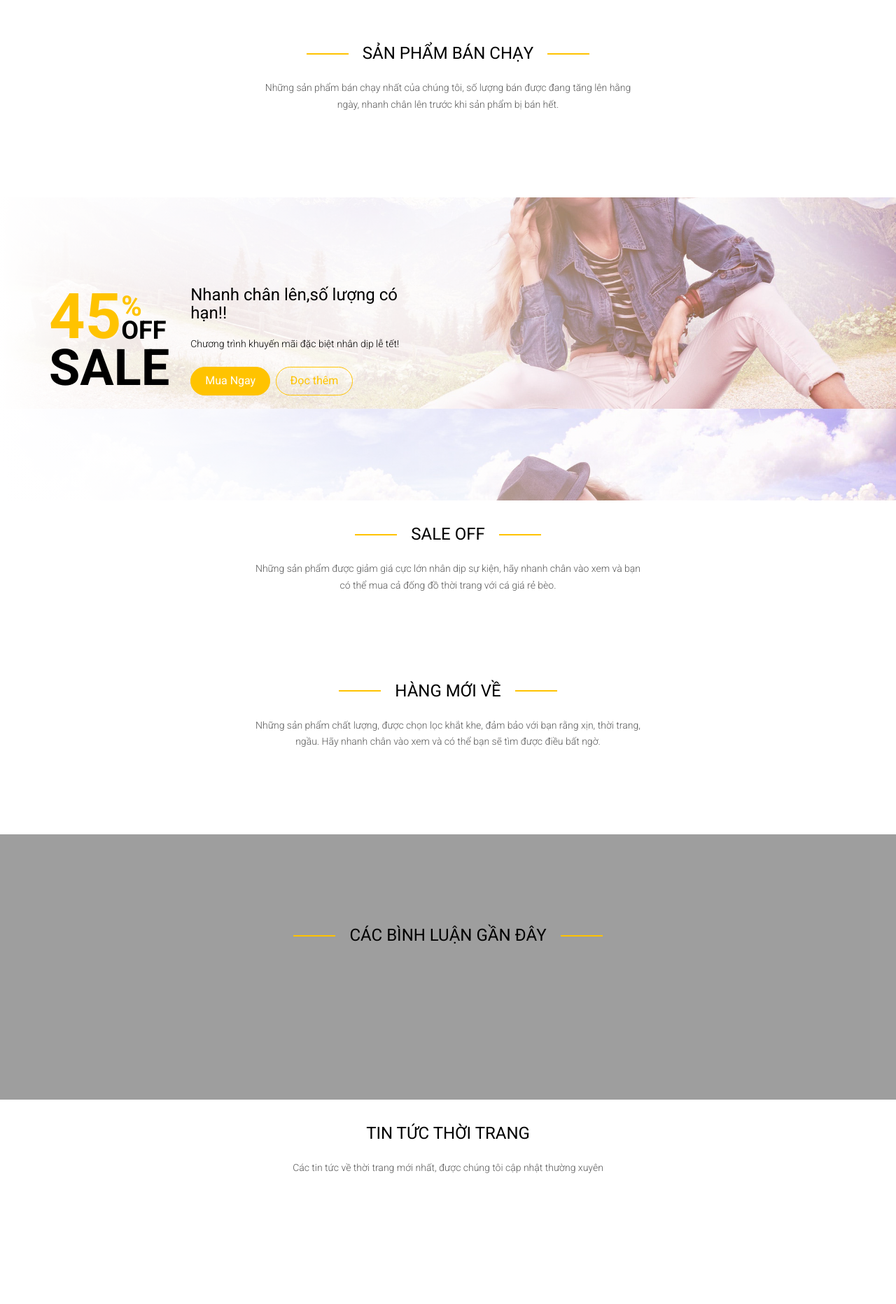
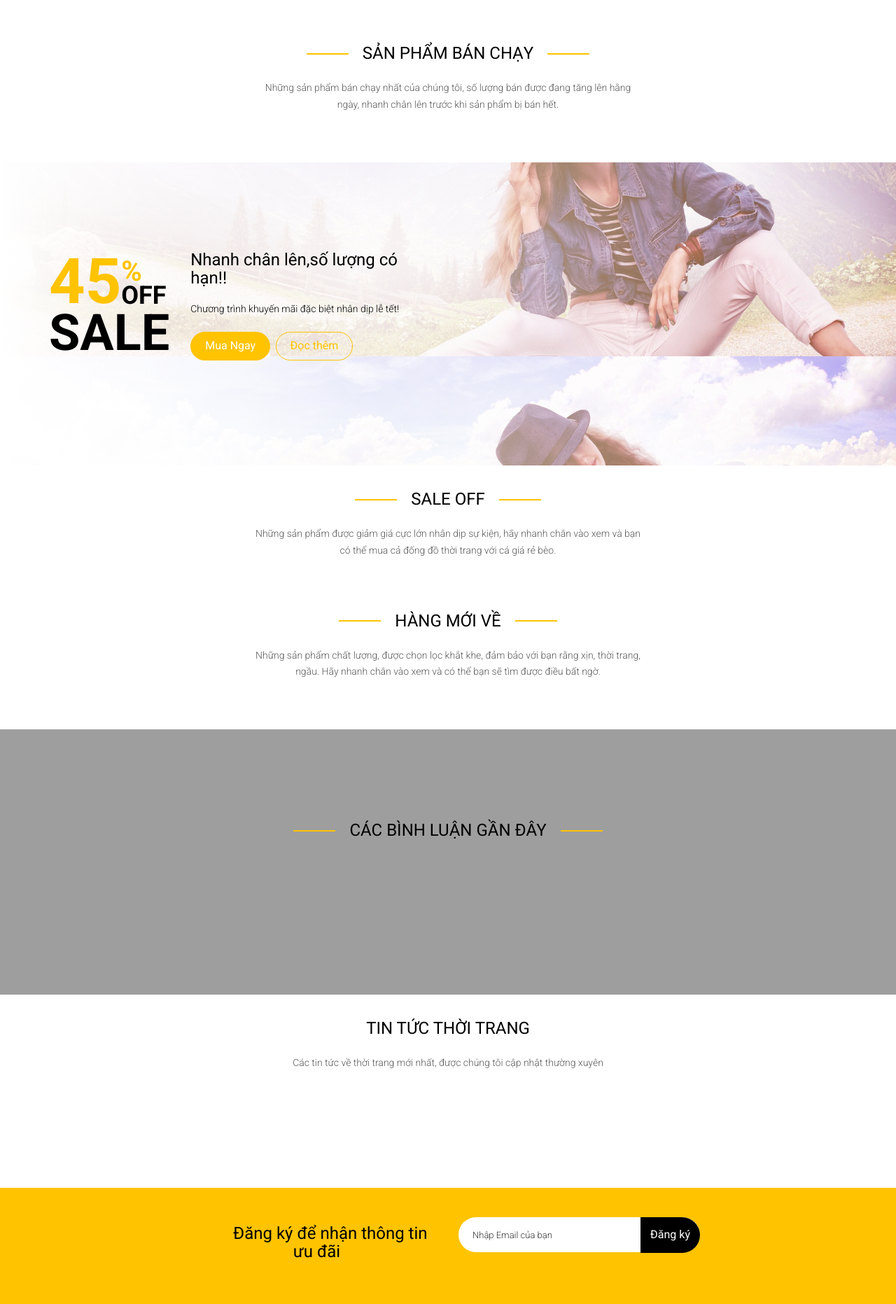
Before and after one commit to lviethai1997/tutphp, a PHP site: page /tutphp/ in a window 1280 px wide. Shown: the part 1244-3107 px from the top of the page at 70% size. Run offline with PHP 8.4, Linux system fonts and the light colour scheme; data that the repository does not hold is empty; some libraries are stand-ins or nearby versions; some web fonts are replaced.

Commit message:
fix few things

```diff
--- a/admin/modules/product/index.php
+++ b/admin/modules/product/index.php
@@ -76,7 +76,7 @@
                                                 <li>Giá nhập : <?php echo $item['price_input'] ?></li>
                                                 <li>Giá bán: <?php echo $item['price'] ?></li>
                                                 <li>khuyến mãi : <?php echo $item['sale'] ?></li>
-                                                <li>Số lượng : <?php echo $item['number'] ?></li>
+                                                <li>Số lượng : <?php if($item['number']<=0){ echo "<b>Hết hàng</b>"; }else{echo $item['number'];}?></li>
 
                                             </ul>
                                         </td>
--- a/admin/modules/transaction/status.php
+++ b/admin/modules/transaction/status.php
@@ -13,10 +13,8 @@
 {
     $_SESSION['error'] ="Đơn hàng đã được xử lý!!!";
     redirectAdmin("transaction");
-
 }
 $status = 1;
-
 $update = $db->update("transaction",array("status" => $status),array("id" => $id));
 if($update >0)
 {
--- a/index.php
+++ b/index.php
@@ -132,7 +132,7 @@
 		<div class="colorlib-shop" style="padding-bottom: 30px;">
 			<div class="container">
 				<div class="row">
-					<div class="col-md-6 col-md-offset-3 text-center colorlib-heading">
+					<div class="col-md-6 col-md-offset-3 text-center colorlib-heading" style="margin-bottom: 20px;">
 						<h2><span>Sản Phẩm bán chạy</span></h2>
 						<p>Những sản phẩm bán chạy nhất của chúng tôi, số lượng bán được đang tăng lên hằng ngày, nhanh chân lên trước khi sản phẩm bị bán hết.</p>
 					</div>
@@ -209,7 +209,7 @@
 		<div class="colorlib-shop" style="padding-bottom: 30px;">
 			<div class="container">
 				<div class="row">
-					<div class="col-md-6 col-md-offset-3 text-center colorlib-heading">
+					<div class="col-md-6 col-md-offset-3 text-center colorlib-heading" style="margin-bottom: 20px;">
 						<h2><span>SALE OFF</span></h2>
 						<p>Những sản phẩm được giảm giá cực lớn nhân dịp sự kiện, hãy nhanh chân vào xem và bạn có thể mua cả đống đồ thời trang với cá giá rẻ bèo.</p>
 					</div>
@@ -257,7 +257,7 @@
 		<div class="colorlib-shop" style="padding-bottom: 30px;">
 			<div class="container">
 				<div class="row">
-					<div class="col-md-6 col-md-offset-3 text-center colorlib-heading">
+					<div class="col-md-6 col-md-offset-3 text-center colorlib-heading" style="margin-bottom: 20px;">
 						<h2><span>Hàng mới về</span></h2>
 						<p>Những sản phẩm chất lượng, được chọn lọc khắt khe, đảm bảo với bạn rằng xịn, thời trang, ngầu. Hãy nhanh chân vào xem và có thể bạn sẽ tìm được điều bất ngờ.</p>
 					</div>
@@ -327,7 +327,7 @@
 		<div class="colorlib-blog">
 			<div class="container">
 				<div class="row">
-					<div class="col-md-8 col-md-offset-2 text-center colorlib-heading">
+					<div class="col-md-8 col-md-offset-2 text-center colorlib-heading" style="margin-bottom: 20px;">
 						<h2>tin tức thời trang</h2>
 						<p>Các tin tức về thời trang mới nhất, được chúng tôi cập nhật thường xuyên</p>
 					</div>
```
